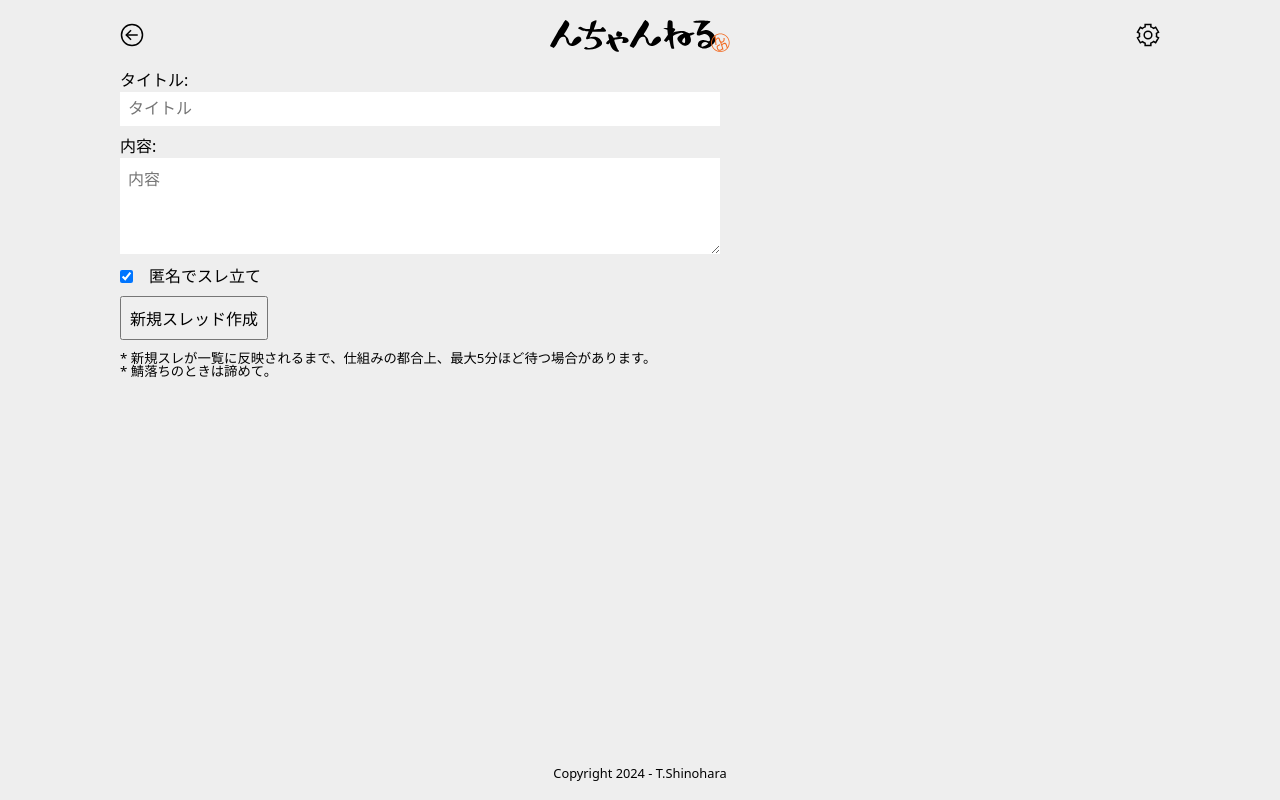
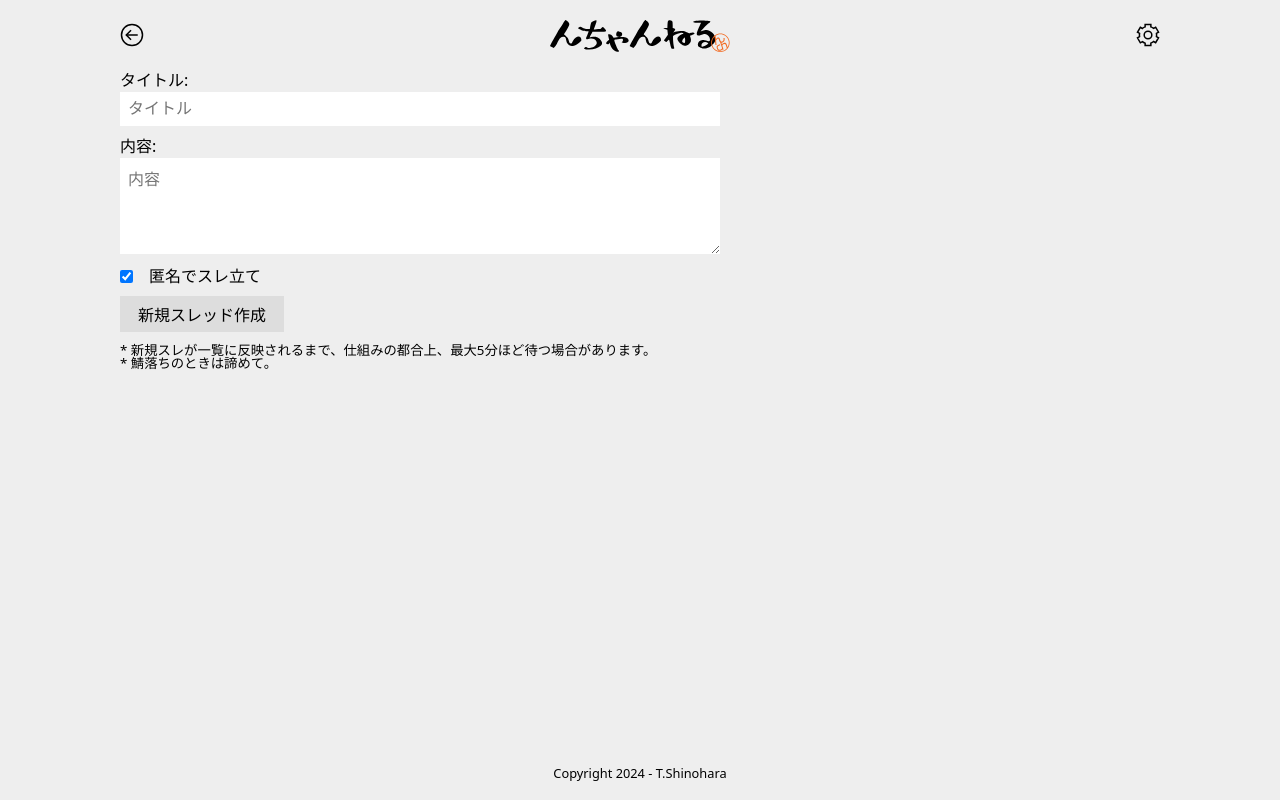
Before and after one commit to ShinoharaTa/nchan, a SvelteKit app: page /new in a window 1280 px wide. Built offline with nearby package versions, Linux system fonts and the light colour scheme; what @nostr-fetch/adapter-nostr-tools, nostr-fetch, nostr-tools, rx-nostr would draw is missing.

Commit message:
細かいデザインの変更

```diff
--- a/src/styles/style.scss
+++ b/src/styles/style.scss
@@ -100,8 +100,11 @@ textarea {
 }
 
 button {
+  border: none;
+  background-color: #ddd;
+  outline: 0;
   font-size: 1rem;
-  padding: 8px;
+  padding: 6px 18px;
 }
 
 .flex {
```
Also changed, not shown: static/manifest.json.
